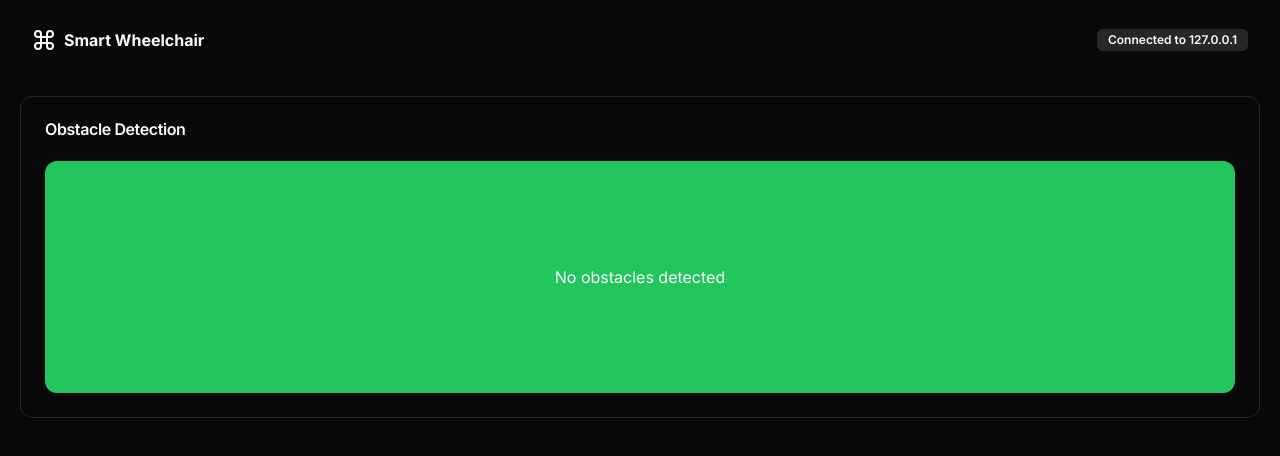
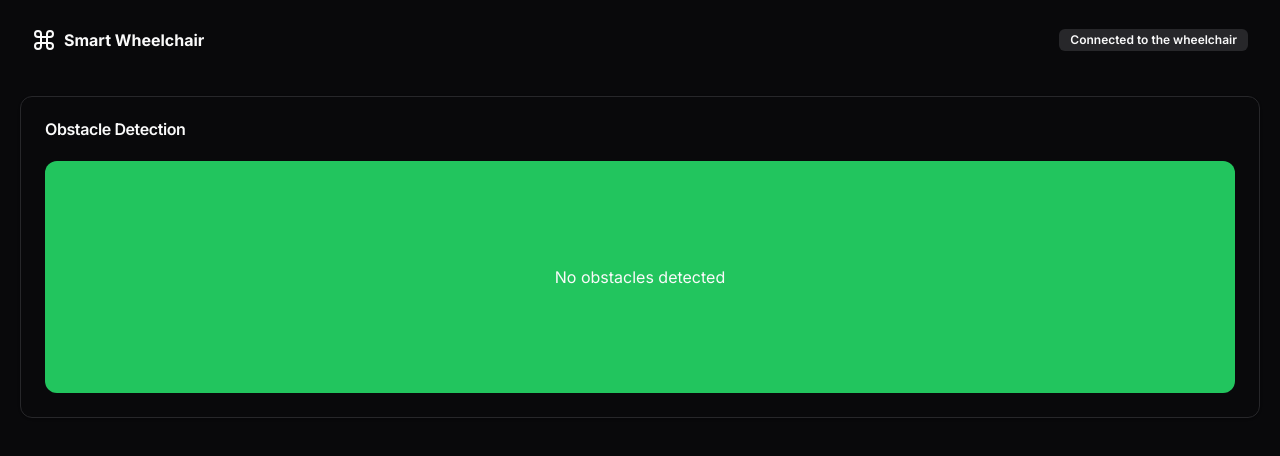
Before and after one commit to Aayush-Rajagopalan/wheelchair, a Next.js app: page / in a window 1280 px wide. Shown: the top 456 px of the page. Built offline with nearby package versions, Linux system fonts and the light colour scheme; no server answers.

Commit message:
Update Navbar IP in Wheelchair page

```diff
--- a/app/page.tsx
+++ b/app/page.tsx
@@ -26,7 +26,7 @@ export default function Wheelchair() {
   return (
     <>
       <div className="h-16 mb-3">
-        <Navbar ip={"127.0.0.1"} connected={connected} />
+        <Navbar ip={"the wheelchair"} connected={connected} />
       </div>
 
       <div className="grid grid-cols-1 h-64 space-y-5 md:space-y-0 md:space-x-5 p-5">
```
